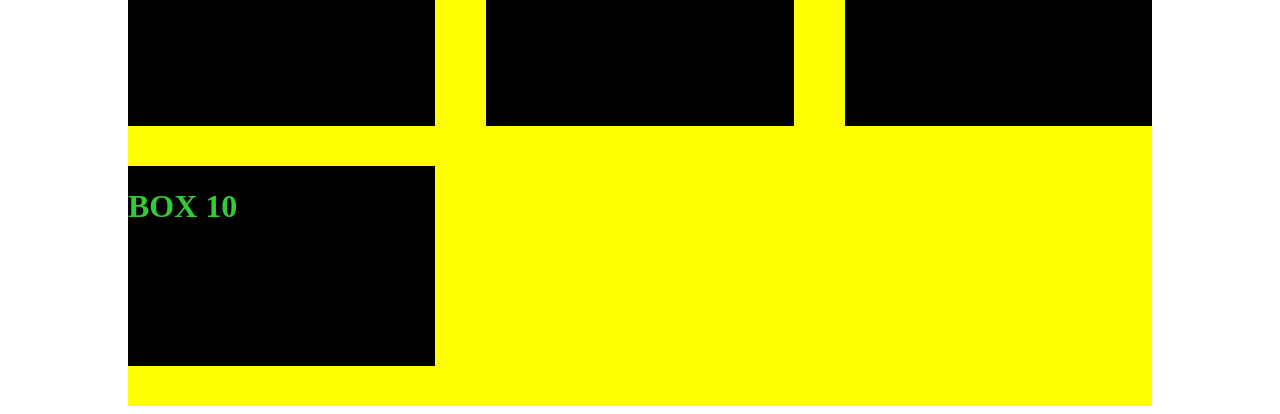
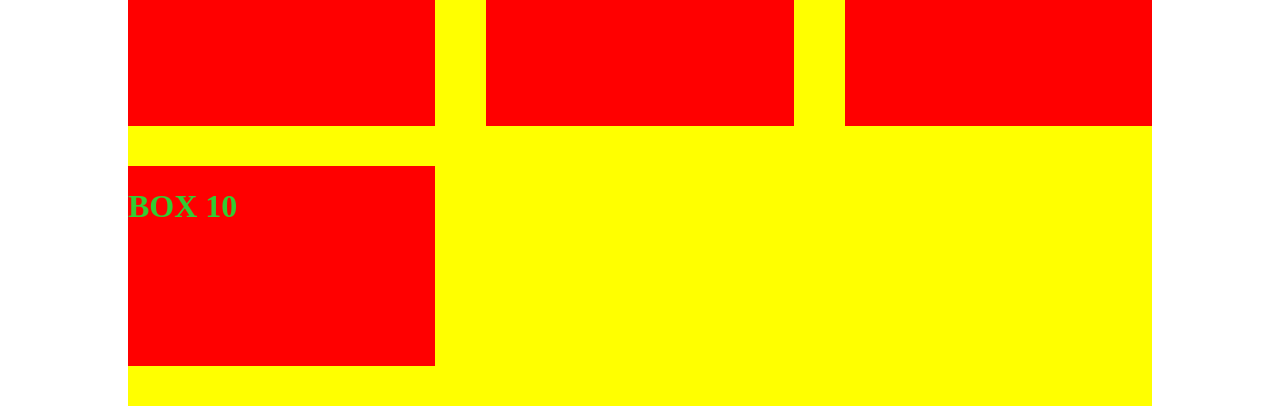
Before and after one commit to Xkylz1/KM-7, a plain HTML site: page Chapter-1/09-17-24/index.html in a window 1280 px wide. Shown: the part 620-1034 px from the top of the page. Drawn offline with Linux system fonts and the light colour scheme; a web font is replaced by a local one.

Commit message:
add important to .col

```diff
--- a/Chapter-1/09-17-24/index.css
+++ b/Chapter-1/09-17-24/index.css
@@ -14,7 +14,7 @@ h1 {
 }
 
 .col {
-  background-color: red;
+  background-color: red!important;
   min-height: 200px;
   width: 30%;
   margin-bottom: 40px;
```
